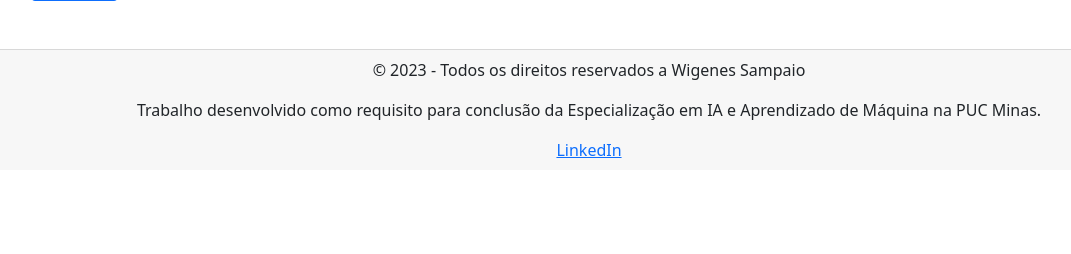
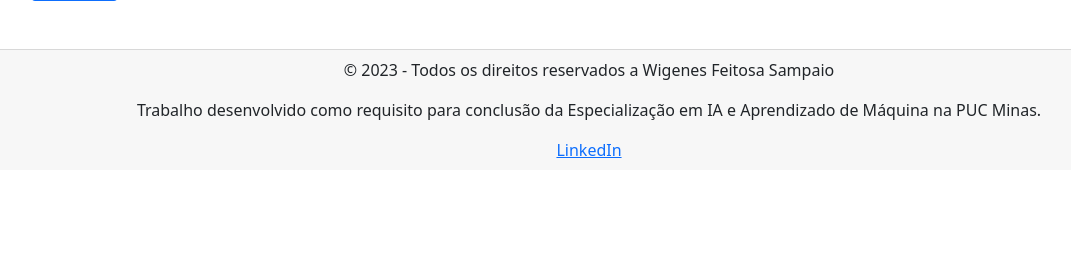
Before and after one commit to wigenesfs/pos-ia-ml-2021-puc-minas, a Flask app: page /svm in a window 1280 px wide. Shown: the part 392-646 px from the top of the page, without its empty margins (51-1122 px from the left). Run offline with Flask 3, Linux system fonts and the light colour scheme; parts of the project's set-up code (start-up, migrations or seed data) failed here and were passed over; some libraries are stand-ins or nearby versions.

Commit message:
Update template.html
Ajustes no texto dos direitos reservados.

```diff
--- a/templates/template.html
+++ b/templates/template.html
@@ -21,7 +21,7 @@
 </body>
 <footer>
     <div class="card-footer model-footer">
-        <p>&copy; 2023 - Todos os direitos reservados a Wigenes Sampaio</p>
+        <p>&copy; 2023 - Todos os direitos reservados a Wigenes Feitosa Sampaio</p>
         <p>Trabalho desenvolvido como requisito para conclusão da Especialização em IA e Aprendizado de Máquina na PUC Minas.</p>
         <nav>
             <ul class="nav justify-content-center">
```
